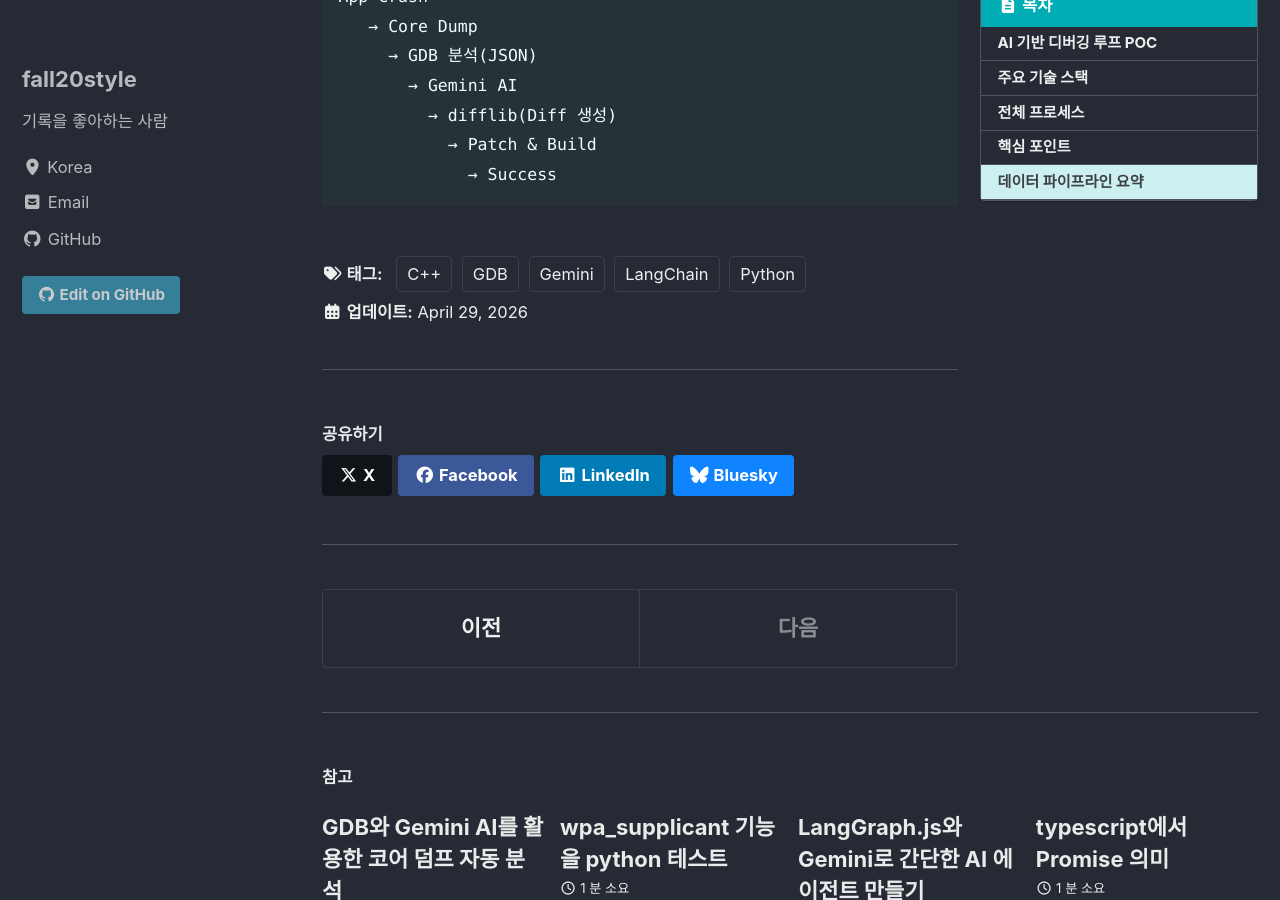
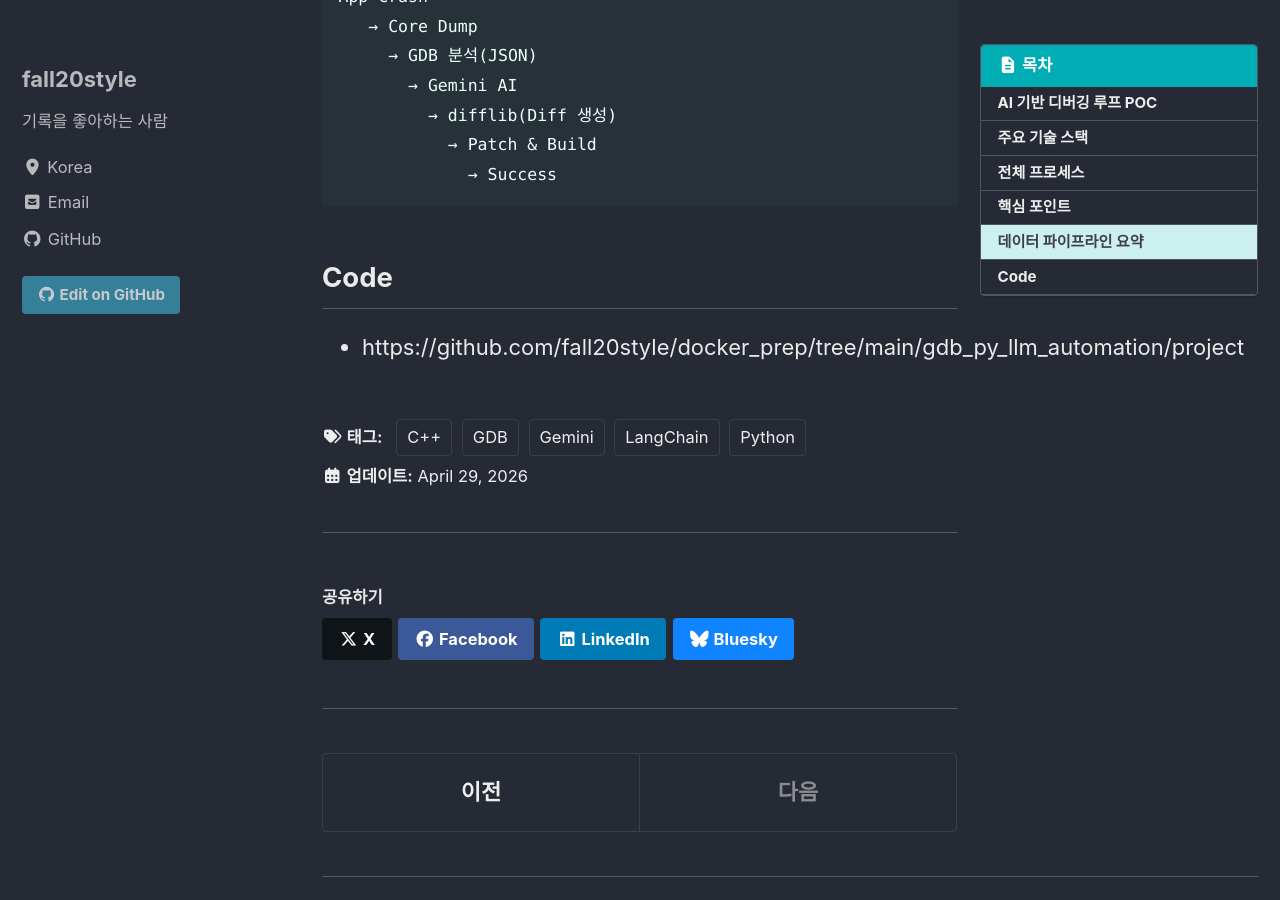
Before and after one commit to fall20style/fall20style.github.io, a Jekyll site: the page built from _posts/2026-04-29-gdb-gemini-coredump-autofix-loop.md, in a window 1280 px wide and 900 px high, scrolled down 1798 px. Built offline with Jekyll 4.4.1, drawn with Linux system fonts in a browser that asks for light colours; cached includes are drawn as plain includes.

Commit message:
Update 2026-04-29-gdb-gemini-coredump-autofix-loop.md

````diff
--- a/_posts/2026-04-29-gdb-gemini-coredump-autofix-loop.md
+++ b/_posts/2026-04-29-gdb-gemini-coredump-autofix-loop.md
@@ -57,3 +57,6 @@ App Crash
            → Patch & Build
              → Success
 ```
+
+## Code
+- https://github.com/fall20style/docker_prep/tree/main/gdb_py_llm_automation/project
````
